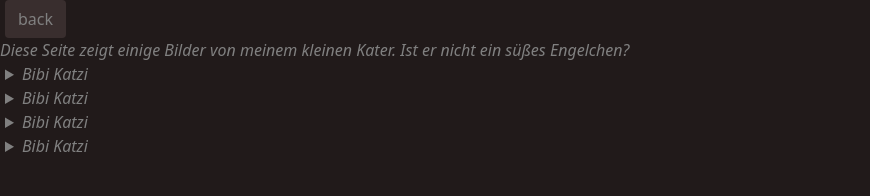
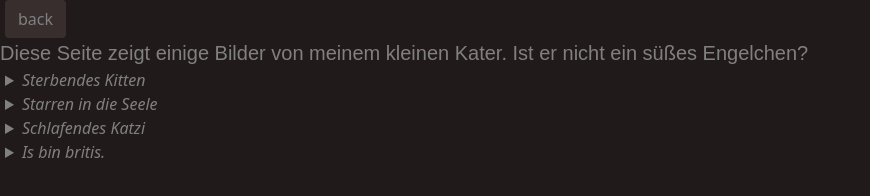
Before and after one commit to Joegebah/CS50-Harvard, a plain HTML site: page week8/homepage/cat.html in a window 1280 px wide. Shown: the whole page, without its empty margins (0-870 px from the left). Drawn offline with nearby package versions, Linux system fonts and the light colour scheme.

```diff
--- a/week8/homepage/cat.html
+++ b/week8/homepage/cat.html
@@ -12,22 +12,24 @@
         <button class="button" onclick="window.location.href = 'index.html';">back</button>
     </nav>
     <body>
-        Diese Seite zeigt einige Bilder von meinem kleinen Kater. Ist er nicht ein süßes Engelchen?
+        <p1>
+            Diese Seite zeigt einige Bilder von meinem kleinen Kater. Ist er nicht ein süßes Engelchen?
+        </p1>
         <div>
             <details>
-                <summary>Bibi Katzi</summary>
+                <summary>Sterbendes Kitten</summary>
                 <img src="img/Lego1.jpg" alt="Bibi Kitten" width="250px" height="250px">
             </details>
             <details>
-                <summary>Bibi Katzi</summary>
+                <summary>Starren in die Seele</summary>
                 <img src="img/Lego2.jpg" alt="Bibi Kitten" width="250px" height="250px">
             </details>
             <details>
-                <summary>Bibi Katzi</summary>
+                <summary>Schlafendes Katzi</summary>
                 <img src="img/Lego3.jpg" alt="Bibi Kitten" width="250px" height="250px">
             </details>
             <details>
-                <summary>Bibi Katzi</summary>
+                <summary>Is bin britis.</summary>
                 <img src="img/Lego4.jpg" alt="Bibi Kitten" width="250px" height="250px">
             </details>
         </div>
--- a/week8/homepage/styles.css
+++ b/week8/homepage/styles.css
@@ -15,7 +15,7 @@
 }
 
 p1 {
-  font-size: 25px;
+  font-size: 20px;
   text-indent: 5px;
   font-style: normal;
   font-family: Arial, Helvetica, sans-serif;
@@ -32,3 +32,11 @@
   right: 0px;
   top: 0px;
 }
+
+.btn {
+background-color: black;
+}
+
+.fa-home {
+  background-color: white;
+}
```
Also changed, not shown: week8/homepage/resumee.html (+2 -1 lines), week8/homepage/social.html (+1 -1 lines), week8/homepage/spare-time.html (+1 -1 lines).
